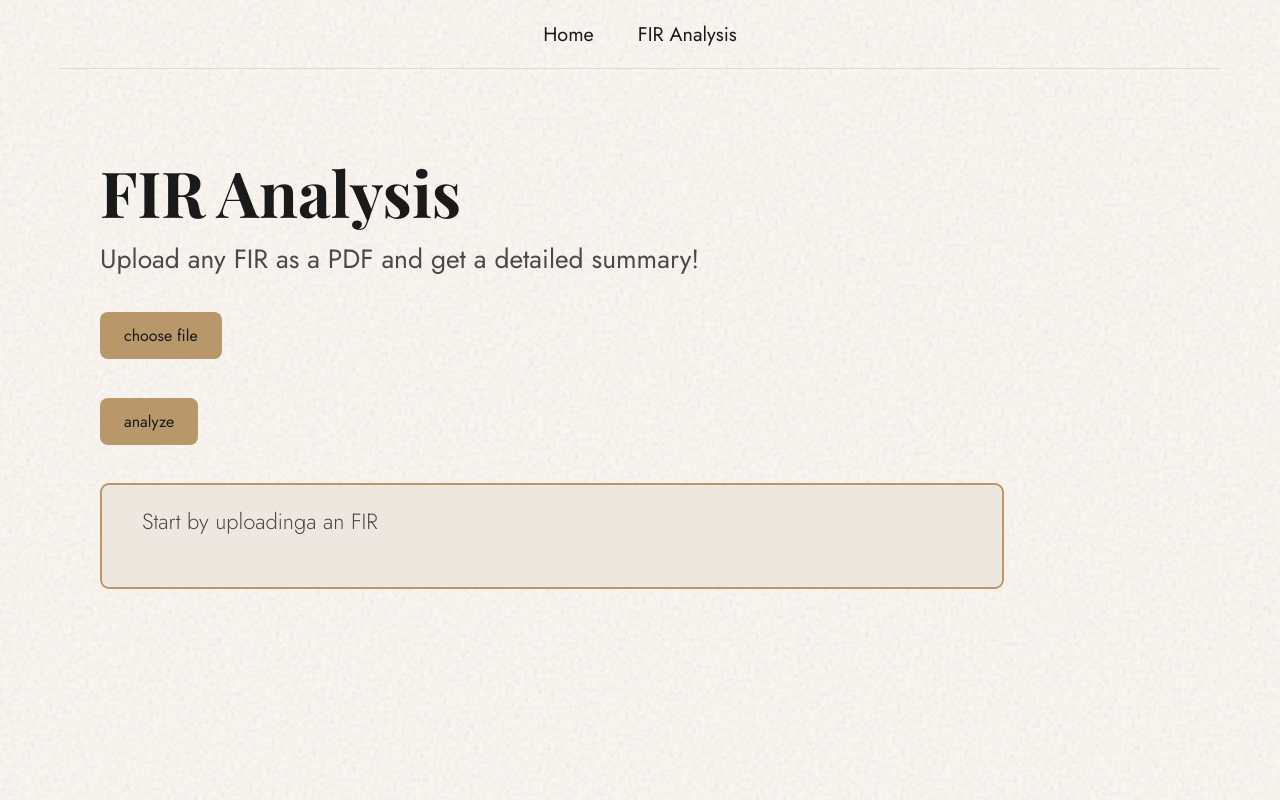
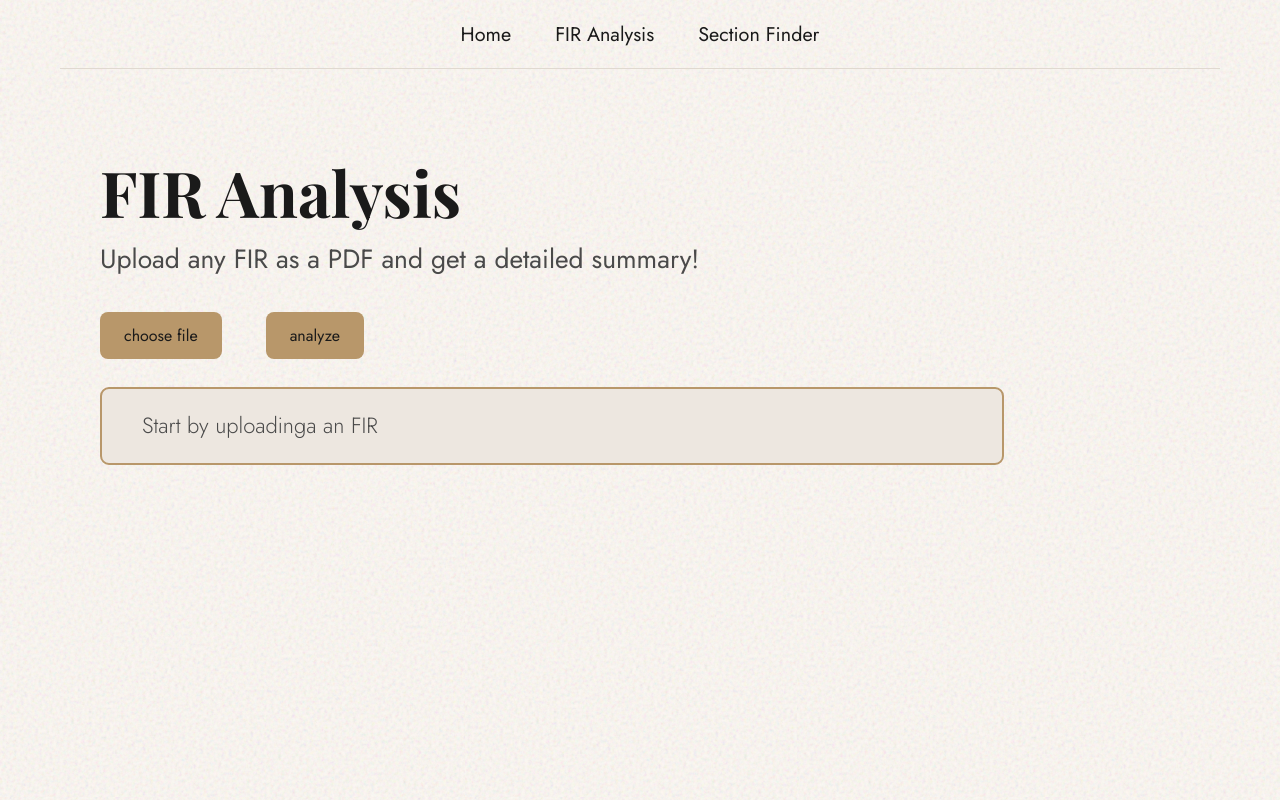
Before and after one commit to fourtysevencode/nyaya, a FastAPI app: page /fir-analysis in a window 1280 px wide. Run offline with FastAPI, Linux system fonts and the light colour scheme.

Commit message:
Add section finder page, enhance error handling in FIR analysis, and update styles

```diff
--- a/app.py
+++ b/app.py
@@ -7,6 +7,7 @@ import os
 from google import genai
 from google.genai import types
 from fastapi.middleware.cors import CORSMiddleware
+from fastapi.responses import JSONResponse
 
 app = FastAPI()
 
@@ -60,22 +61,33 @@ async def home(request: Request):
     return templates.TemplateResponse(request, "index.html")
 
 @app.get("/fir-analysis", response_class=HTMLResponse) # HTML response, not json
-async def fir_analysis(request: Request):
+async def fir_analysis_page(request: Request):
     return templates.TemplateResponse(request, "fir_summary.html")
 
+@app.get("/section-finder", response_class=HTMLResponse) # HTML response, not json
+async def section_finder_page(request: Request):
+    return templates.TemplateResponse(request, "section_finder.html")
+
 @app.post("/fir_analysis")
-async def analysis(file: UploadFile = File(...)): # type hint for formdata and to extract whatever is in file and . . . means its required
-    contents = await file.read() # takes time
+async def analysis(file: UploadFile = File(...)):
+    try:
+        contents = await file.read()
 
-    response = client.models.generate_content(
-        model="gemini-2.5-flash",
-        config=types.GenerateContentConfig(
-            system_instruction=prompt,
-            max_output_tokens=3000
-        ),
-        contents=types.Part.from_bytes( # attaching pdf
-            data=contents,
-            mime_type="application/pdf"
+        response = client.models.generate_content(
+            model="gemini-2.5-flash",
+            config=types.GenerateContentConfig(
+                system_instruction=prompt,
+                max_output_tokens=3000
+            ),
+            contents=types.Part.from_bytes(
+                data=contents,
+                mime_type="application/pdf"
+            )
         )
-    )
-    return {"analysis": response.text}
+        return {"analysis": response.text}
+
+    except Exception as e:
+        return JSONResponse(
+            status_code=500,
+            content={"error": str(e)}
+        )
--- a/templates/fir_summary.html
+++ b/templates/fir_summary.html
@@ -16,6 +16,7 @@
     <nav>
         <a href="/">Home</a>
         <a href="/fir-analysis">FIR Analysis</a>
+        <a href="/section-finder">Section Finder</a>
     </nav>
 
     <h2 id="fir_title">FIR Analysis</h2>
@@ -23,9 +24,9 @@
     <section>
         <label for="fir_input" id="upload-label">choose file</label>
         <input type="file" id="fir_input" accept=".pdf" />
-                <p id="input_image_name" class="outputs"></p>
         <label for="upload-btn" id="upload-label">analyze</label>
         <button id="upload-btn"></button>
+        <p id="input_image_name" class="outputs"></p>
         <div class="output_bg"><p id="result"class="outputs">Start by uploadinga an FIR</p></div>
     </section>
     <script src="https://cdnjs.cloudflare.com/ajax/libs/marked/9.1.6/marked.min.js"></script>
--- a/templates/index.html
+++ b/templates/index.html
@@ -15,6 +15,7 @@
     <nav>
         <a href="/">Home</a>
         <a href="/fir-analysis">FIR Analysis</a>
+        <a href="/section-finder">Section Finder</a>
     </nav>
 
     <section class="hero">
--- a/templates/section_finder.html
+++ b/templates/section_finder.html
@@ -3,7 +3,7 @@
 <head>
     <meta charset="UTF-8">
     <title>FIR Analysis</title>
-    <link rel="stylesheet" href="static/style.css">
+    <link rel="stylesheet" href="/static/style.css">
     <meta name="viewport" content="width=device-width, initial-scale=1.0">
     <link rel="apple-touch-icon" sizes="180x180" href="/favicon/apple-touch-icon.png">
     <link rel="icon" type="image/png" sizes="32x32" href="/favicon/favicon-32x32.png">
@@ -16,11 +16,12 @@
     <nav>
         <a href="/">Home</a>
         <a href="/fir-analysis">FIR Analysis</a>
+        <a href="/section-finder">Section Finder</a>
     </nav>
 
     <h2 id="fir_title">Section Finder</h2>
     <p id="fir-subtext">Describe your situation and find out what IPC sections are applicable.</p>
     <textarea id="incident-report" rows="2" placeholder="e.g. my neighbor broke into my house at night and threatened me with a knife..."></textarea>
-    <script src="static/auto-resize.js"></script>
+    <script src="/static/auto-resize.js"></script>
 </body>
 </html>
--- a/templates/static/script.js
+++ b/templates/static/script.js
@@ -16,14 +16,25 @@ btn.addEventListener('click', async () => {
         console.log("Operation Ended (No file attached)")
     } else {
         const fir = uploaded_files.files[0]
-        const formData = new FormData() // key value pairs that can be sent through fetch()
-        formData.append('file', fir) // appending key, value (value in binary)
-        const res = await fetch(`${server_url}/fir_analysis`, { // `` creates a template (formatted string)
+        const formData = new FormData()
+        formData.append('file', fir)
+        const res = await fetch(`${server_url}/fir_analysis`, {
             method: "POST",
-            body: formData // json of file: fir
+            body: formData
         })
         const data = await res.json()
-        result.innerHTML = marked.parse(data.analysis) // converting to marksown with cloudflare marked and updating result
+
+        if (data.error) {
+            if (data.error.includes("503")) {
+                result.innerText = "there's high demand right now, retry in a minute."
+            } else {
+                result.innerText = `something went wrong: ${data.error}`
+            }
+            console.log("Operation failed:", data.error)
+            return
+        }
+
+        result.innerHTML = marked.parse(data.analysis)
         console.log("Operation completed")
     }
 })
--- a/templates/static/style.css
+++ b/templates/static/style.css
@@ -128,7 +128,7 @@ nav a:hover {
     border: 2px #b8976a solid;
     border-radius: 9px;
     margin-left: 40px;
-    margin-top: 50px;
+    margin-top: 20px;
 }
 
 #incident-report {
@@ -144,6 +144,14 @@ nav a:hover {
     resize: none;
     box-sizing: border-box;
     min-height: 50px;
+}
+
+#result {
+    padding-bottom: 2px;
+}
+
+#input_image_name {
+    padding-bottom: 3px;
 }
 
 @media (max-width: 768px) {
```
Also changed, not shown: 1 other file.
